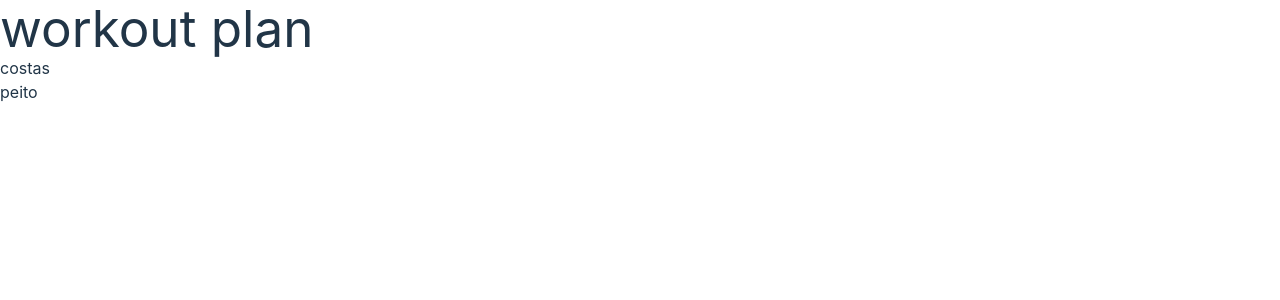
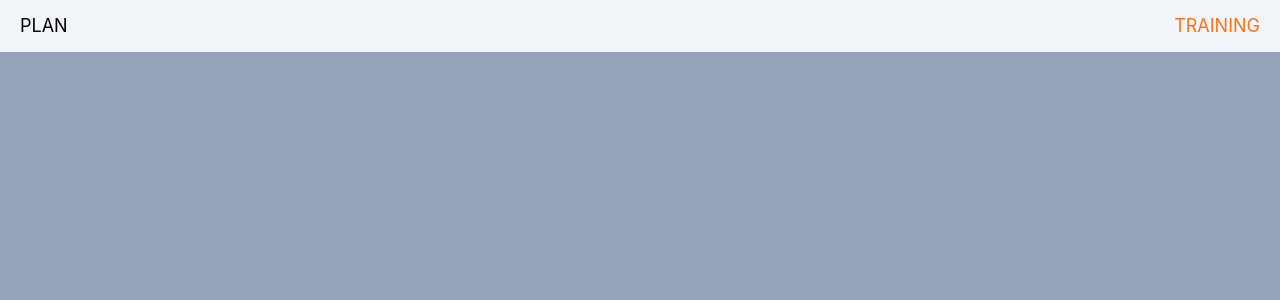
Before and after one commit to hanyelC/treino-pixelado, a React (Vite) app in the folder frontend/: page /WorkoutPlan in a window 1280 px wide. Shown: the top 300 px of the page. Built offline with nearby package versions, Linux system fonts and the light colour scheme.

Commit message:
feat: added the header and a background

```diff
--- a/frontend/src/pages/WorkoutPlan.tsx
+++ b/frontend/src/pages/WorkoutPlan.tsx
@@ -1,9 +1,36 @@
+import { useNavigate } from "react-router";
+import Header from "../components/Header";
 import { WorkoutCard } from "../components/WorkoutCard";
+import { useState } from "react";
 
 export function WorkoutPlan() {
+  const [activeTab, setActiveTab] = useState("TRAINING");
+  const navigate = useNavigate();
+
+  // Função para alterar o estado ao clicar em um item
+  const handleTabClick = (tab: string) => {
+    setActiveTab(tab);
+    if (tab === "PLAN") navigate("/");
+  };
   return (
-    <div className="flex flex-col h-full ">
-      <h1>workout plan</h1>
+    <div className="flex flex-col bg-slate-400 h-full">
+      <Header>
+      <div className="flex flex-col items-center cursor-pointer"
+        onClick={() => handleTabClick("PLAN")}
+      >
+        <p className={`text-lg ${
+                activeTab === "PLAN" ? "text-orange-500" : "text-black"
+              }`}>PLAN</p>
+      </div>
+      <div className="flex flex-col items-center cursor-pointer"
+            onClick={() => handleTabClick("TRAINING")}>
+        <p className={`text-lg ${
+          activeTab === "TRAINING" ? "text-orange-500" : "text-black"
+        }`}>
+          TRAINING
+        </p>
+      </div>
+    </Header>
 
       {workouts.map((w, i) => (
         <WorkoutCard name={w.name} key={i} />
```
